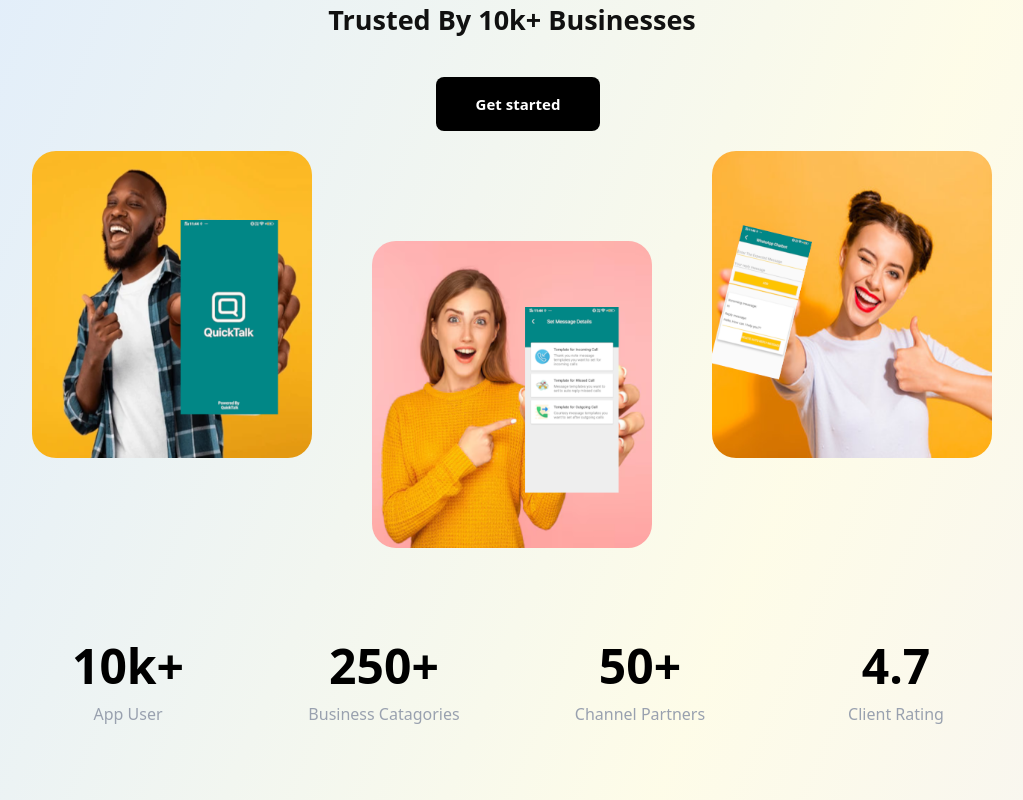
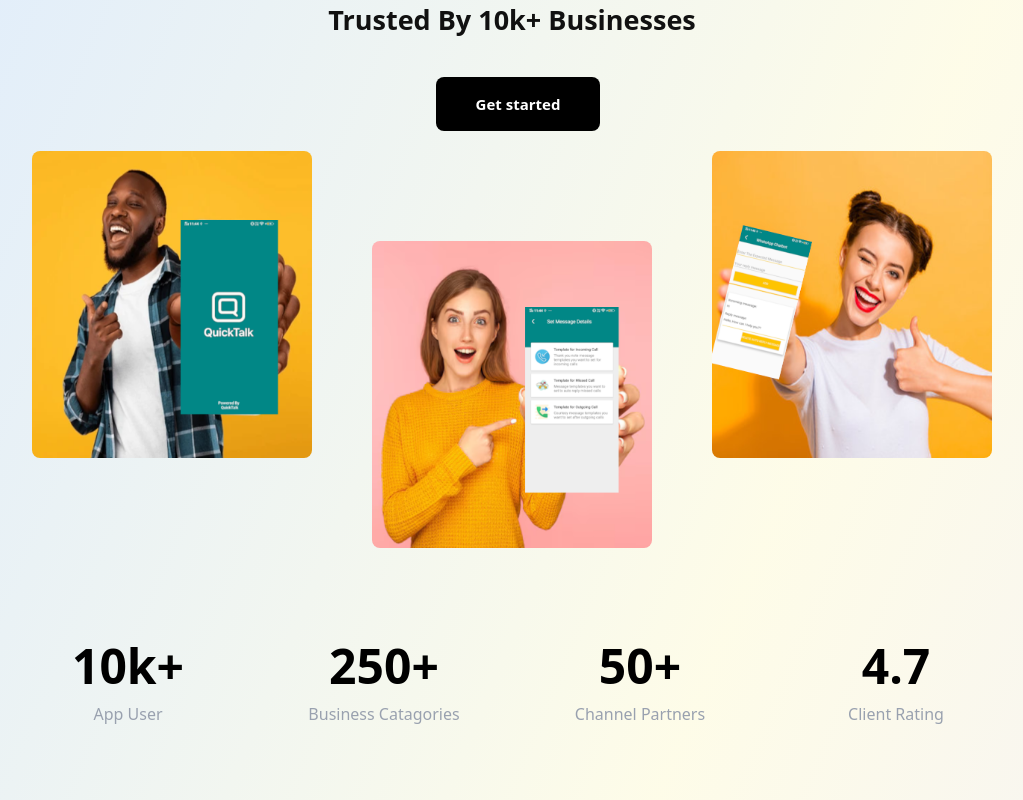
Before and after one commit to Amey2815/Replica_project, a React (Vite) app in the folder frontend/: page / in a window 1280 px wide. Shown: the part 480-1280 px from the top of the page, without its empty margins (128-1151 px from the left). Built offline with nearby package versions, Linux system fonts and the light colour scheme.

Commit message:
home pic changes

```diff
--- a/frontend/src/components/Footer/Footer.jsx
+++ b/frontend/src/components/Footer/Footer.jsx
@@ -7,8 +7,8 @@ const Footer = () => {
 
             <div className='md:my-8 my-3' >
                 <div className='md:flex  block justify-center md:justify-between pb-2 ' >
-                    <div className='mx-8 flex justify-center ' >
-                        <img className='md:w-75 w-30 mb-1 md:mb-8' src={assets.logo} alt="" />
+                    <div className='mx-8 flex justify-center items-center' >
+                        <img className='md:h-30 h-15 mb-1 md:mb-8' src={assets.logo} alt="" />
                     </div>
                     <hr className='w-full md:hidden flex md:w-1/2 border-gray-400 my-4' />
                     <div className='md:mx-8 mx-0 md:my-0 my-2 flex md:block md:justify-center justify-between  ' >
--- a/frontend/src/pages/About/About.jsx
+++ b/frontend/src/pages/About/About.jsx
@@ -44,9 +44,9 @@ const About = () => {
       <div className='w-[90%] flex flex-col justify-center items-center mb-5' >
 
         <div className='flex flex-col justify-center items-center pt-32 pb-5 ' >
-          <div className='w-[500px] flex flex-col justify-center items-center ' >
+          <div className='md:w-[500px] w-[450px] flex flex-col justify-center items-center ' >
             <h1 className='text-5xl font-bold pb-9' >Who we help</h1>
-            <p className='text-[18px] text-xs/8 text-center mb-4 font-semibold text-[#666666]' >From SMBs to freelancers, CONNECTit delivers smart communication and marketing solutions tailored to meet diverse industry needs and drive success.</p>
+            <p className='md:text-[18px] text-[14px]  text-center mb-4 font-semibold text-[#666666]' >From SMBs to freelancers, CONNECTit delivers smart communication and marketing solutions tailored to meet diverse industry needs and drive success.</p>
           </div>
 
         </div>
--- a/frontend/src/pages/Home/Home.jsx
+++ b/frontend/src/pages/Home/Home.jsx
@@ -26,11 +26,11 @@ const Home = () => {
                     </div>
 
 
-                    <div className='pt-20' >
+                    <div className='pt-20 flex justify-center items-center' >
                         <div className='flex justify-center items-center' >
-                            <div className='m-5 p-2.5 w-[300px] -mt-40 ' ><img className='rounded-3xl' src={assets.connect1} alt="" /></div>
-                            <div className='m-5 p-2.5 w-[300px]' ><img className='rounded-3xl' src={assets.connect2} alt="" /></div>
-                            <div className='m-5 p-2.5 w-[300px] -mt-40 ' ><img className='rounded-3xl' src={assets.connect3} alt="" /></div>
+                            <div className='m-5 p-2.5 md:w-[300px] w-[100px] -mt-40  ' ><img className='rounded-[8px] w-full ' src={assets.connect1} alt="" /></div>
+                            <div className='m-5 p-2.5 md:w-[300px] w-[100px]' ><img className='rounded-[8px] w-full ' src={assets.connect2} alt="" /></div>
+                            <div className='m-5 p-2.5 md:w-[300px] w-[100px] -mt-40 ' ><img className='rounded-[8px] w-full ' src={assets.connect3} alt="" /></div>
                         </div>
                     </div>
 
```
